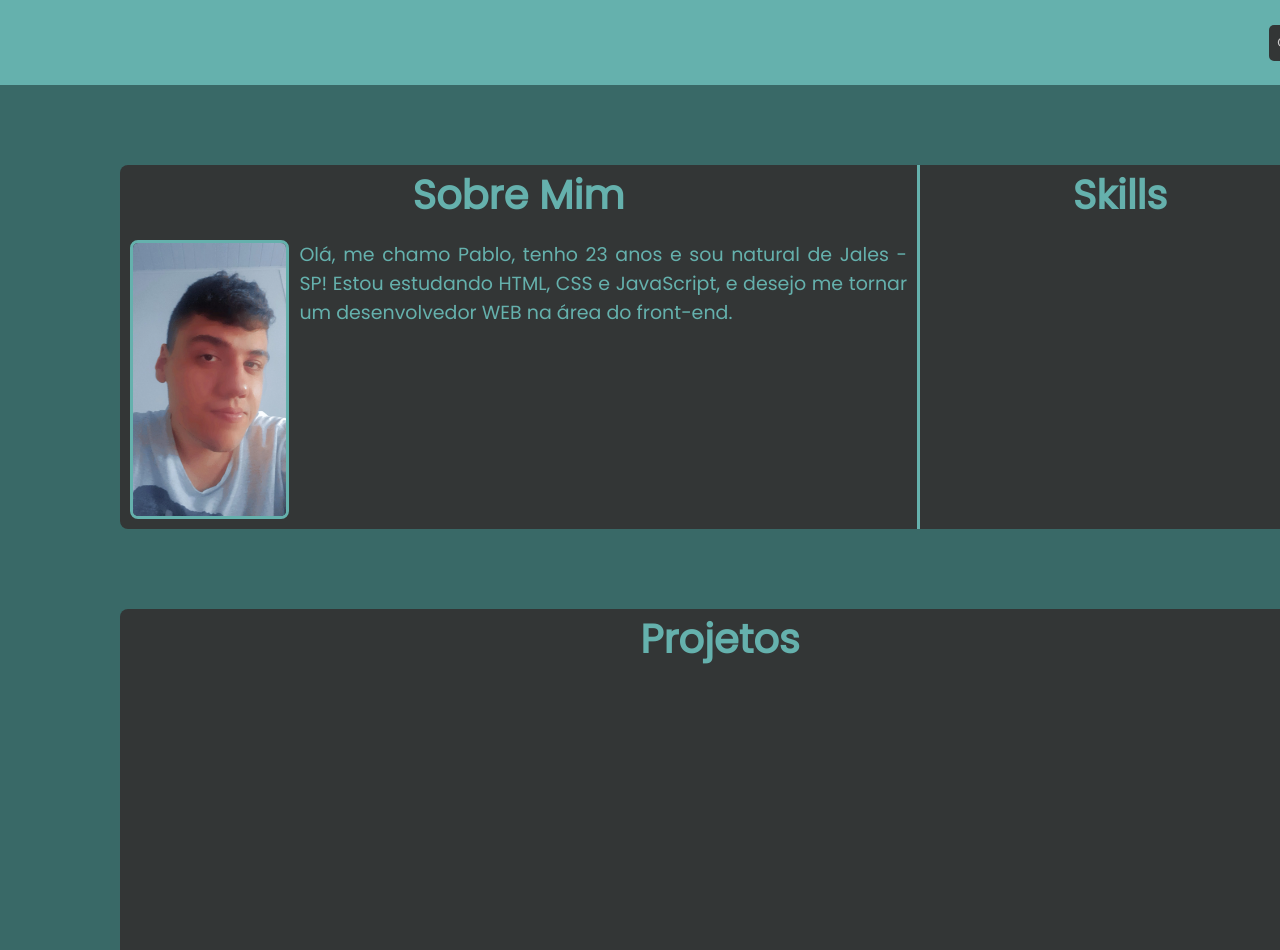
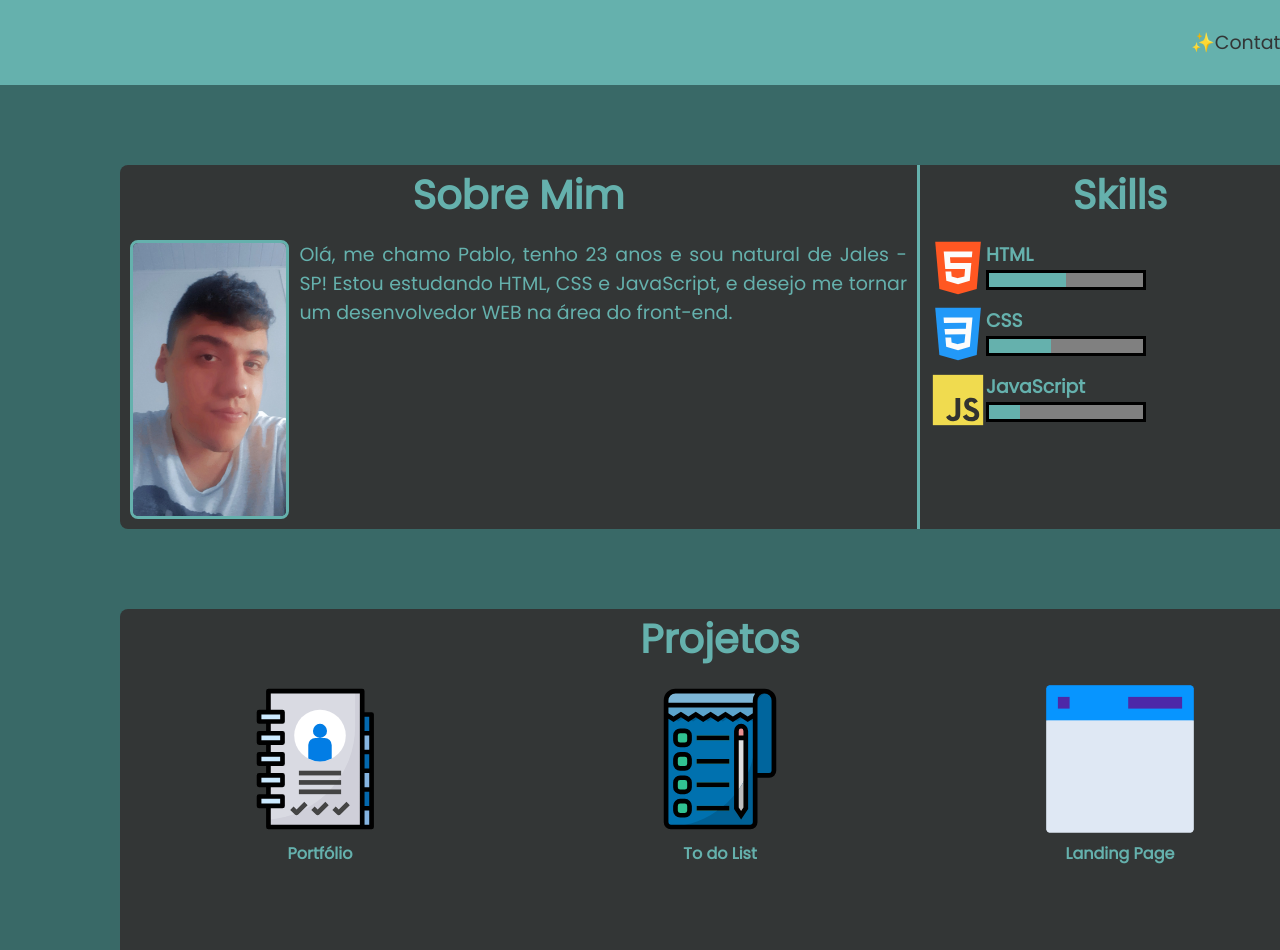
Before and after one commit to PabloFDD/portfolio, a plain HTML site: page index.html in a window 1280 px wide. Shown: the top 950 px of the page. Drawn offline with Linux system fonts and the light colour scheme.

Commit message:
segundo commit

```diff
--- a/css/style.css
+++ b/css/style.css
@@ -23,12 +23,11 @@ main{
     background-color: #65B1AD;
     height: 85px;
 }
-#navbar .container .btnContatos, .btnProjetos{
+#navbar .container .btnContato, .btnProjetos{
     margin: 0 8px;
     padding: 8px;
     border-radius: 5px;
-    background-color: #333636;
-    color: #ccc;
+    color: #333636;
     cursor: pointer;
 }
 
@@ -75,11 +74,36 @@ p{
     border-radius: 0 8px 8px 0;
 }
 
+.skill-tec{
+    padding: 0 0 10px 10px;
+    display: flex;
+
+}
+
+.skill-tec .title{
+    color: #65B1AD;
+}
+
+.skill-tec .icon{
+    width: 56px;
+}
+
+.skill-tec .bar{
+    border: 3px #000 solid;
+    height: 20px;
+    background-color: #FFF;
+}
+
+.skill-tec .bar::-webkit-progress-value{
+    background-color: #65B1AD;
+}
+
 .projetos .container{
     display: flex;
     justify-content: center;
     padding-top: 80px;
     padding-bottom: 85px;
+
 }
 
 .projetos .projeto{
@@ -87,6 +111,30 @@ p{
     height: 350px;
     background-color: #333636;
     border-radius: 8px;
+
+}
+
+.projetos .wrapper-card{
+    display: flex;
+    justify-content: space-around;
+}
+
+.projeto .logo{
+    width: 150px;
+    border-radius: 8px;
+}
+
+.figure{
+
+}
+.figure figcaption{
+    text-align: center;
+    color:#65B1AD;
+    font-weight: bold;
+}
+
+a, a:active{
+    text-decoration: none;
 }
 
 footer{
--- a/index.html
+++ b/index.html
@@ -11,8 +11,8 @@
     <header>
         <nav id="navbar">
             <div class="container">
-                <button class="btnContatos" href="#">Contatos</button>
-                <button class="btnProjetos" href="#">Projetos</button>
+                    <p class="btnContato" href="#">✨Contato</p>
+                    <p class="btnProjetos" href="#">✨Projetos</p>
             </div>
         </nav>
     </header>
@@ -31,6 +31,28 @@
                 </div>
                 <div class="skills">
                     <h1 class="titulo">Skills</h1>
+
+                    <article class="skill-tec">
+                            <img  class="icon" src="/imgs/4202122_social media_social_logo_html5_icon.svg">
+                            <div>
+                                <h3 class="title">HTML</h3>
+                                <progress class="bar" max="100" value="50">40%</progress>
+                            </div>
+                    </article>
+                    <article class="skill-tec">
+                        <img  class="icon" src="/imgs/4202020_css3_html_logo_social_social media_icon.svg">
+                        <div>
+                            <h3 class="title">CSS</h3>
+                            <progress class="bar" max="100" value="40">40%</progress>
+                        </div>
+                </article>
+                <article class="skill-tec">
+                    <img  class="icon" src="/imgs/4373213_js_logo_logos_icon.svg">
+                    <div>
+                        <h3 class="title">JavaScript</h3>
+                        <progress class="bar" max="100" value="20">40%</progress>
+                    </div>
+            </article>
                 </div>
             </div>
         </section>
@@ -38,6 +60,26 @@
             <div class="container">
                 <div class="projeto">
                     <h1 class="titulo">Projetos</h1>
+                    <div class="wrapper-card">
+                        <a href="https://pablofdd.github.io/portfolio/">
+                            <figure class="figure">
+                                <img src="/imgs/4288584_and_business_finance_personal_portfolio_icon.svg" class="logo" alt="icone de um portfólio">
+                                <figcaption>Portfólio</figcaption>
+                            </figure>
+                        </a>
+                        <a href="https://github.com/PabloFDD/TodoList" target="_blank">
+                            <figure class="figure">
+                                <img src="/imgs/6071809_list_planing_planlist_to do_to do list_icon.svg" class="logo" alt="icone de um todoList">
+                                <figcaption>To do List</figcaption>
+                            </figure>
+                        </a>
+                        <a href="https://github.com/PabloFDD/second-challenge" target="_blank">
+                            <figure class="figure">
+                                <img src="/imgs/4096576_page_web_icon.svg" class="logo" alt="icone de uma landing page">
+                                <figcaption>Landing Page</figcaption>
+                            </figure>
+                        </a>
+                    </div>
                 </div>
             </div>
         </section>
```
Also changed, not shown: imgs/4096576_page_web_icon.svg (added), imgs/4202020_css3_html_logo_social_social media_icon.svg (added), imgs/4202122_social media_social_logo_html5_icon.svg (added), imgs/4288584_and_business_finance_personal_portfolio_icon.svg (added), imgs/4373213_js_logo_logos_icon.svg (added), imgs/5710538_education_forms_google_list_test_icon.svg (added), imgs/6071809_list_planing_planlist_to do_to do list_icon.svg (added).
